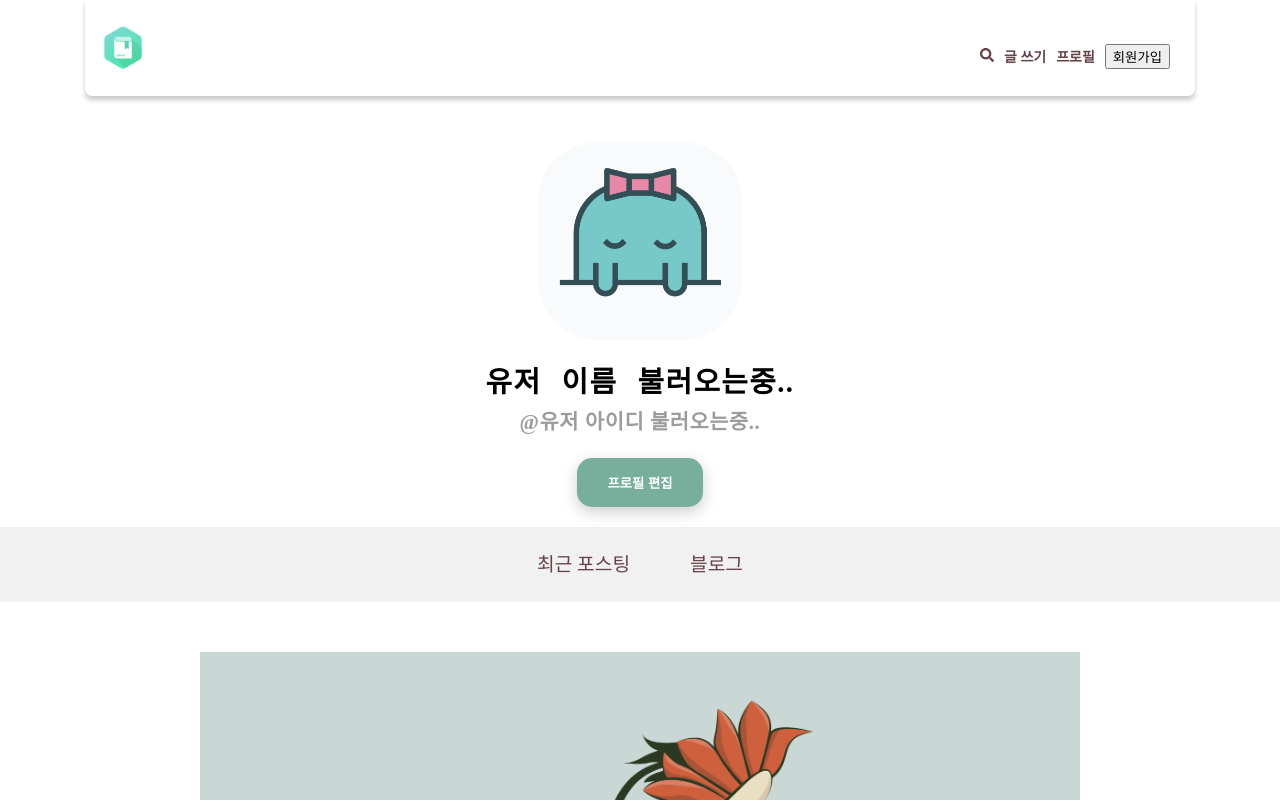
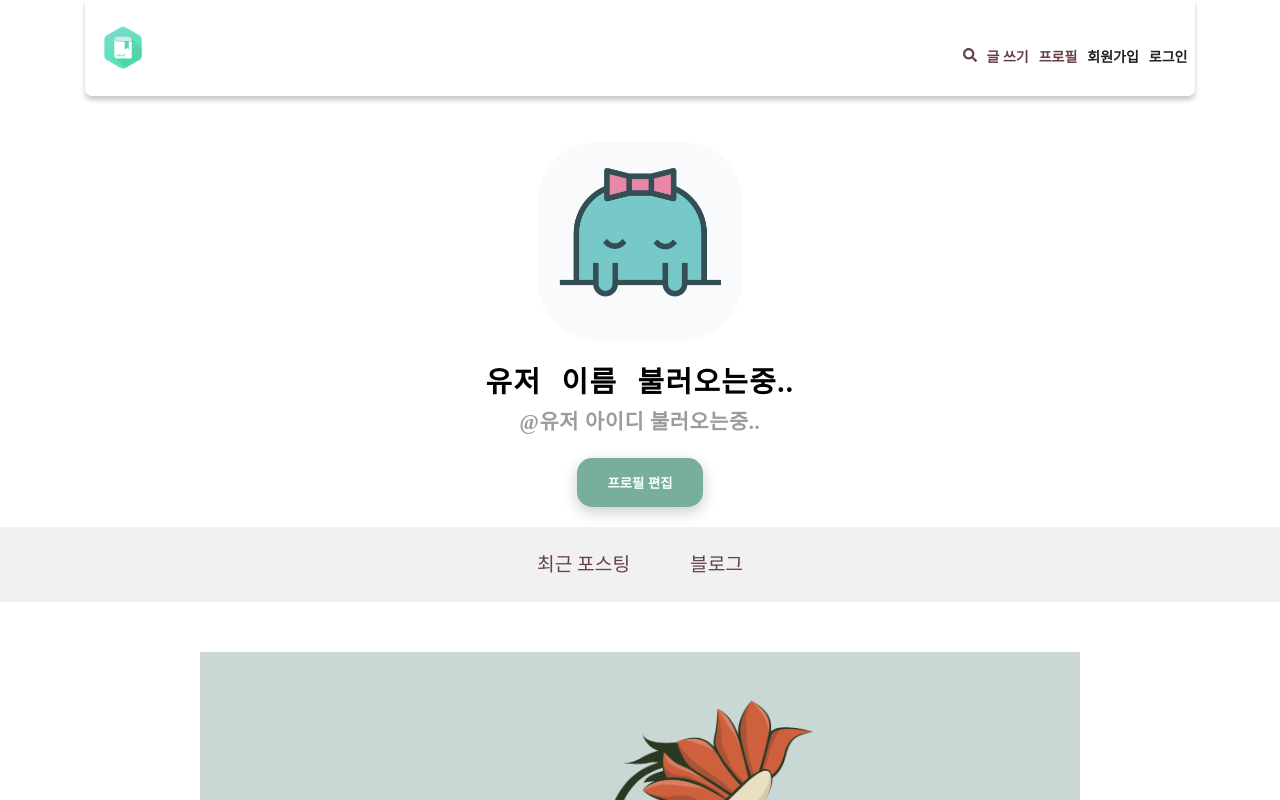
Before and after one commit to SuHuenPyo/blog, a React (Create React App) app in the folder frontend/miary/: page /myblog in a window 1280 px wide. Shown: the top 800 px of the page. Built offline with nearby package versions, Linux system fonts and the light colour scheme; a small style sheet from the web is missing; a web font is replaced by a local one.

Commit message:
MIARY-60 UseContext사용 뒤로가기시 모달 온오프, 외부클릭시 온오프 전파차단

```diff
--- a/frontend/miary/src/components/Header/Header.js
+++ b/frontend/miary/src/components/Header/Header.js
@@ -10,8 +10,9 @@ import {
 
 } from 'react-icons/fa';
 import { Link } from 'react-router-dom';
-import RegisterModal from '../Login/RegisterModal';
+import AccountModal from '../Login/AccountModal';
 import SignUpContent from '../Login/RegisterContent';
+import LoginContent from '../Login/LoginContent';
 
 const throttle = function (callback, waitTime) {
     let timerId = null;
@@ -31,8 +32,10 @@ export const Header = (props) => {
     //스크롤 감지 헤더숨김
     const [hide, setHide] = useState(false);
     const [pageY, setPageY] = useState(0);
-    //회원가입 모달창 스위치
+
+    //회원가입, 로그인 모달창 스위치
     const [signUp, setSignUp] = useState(false);
+    const [Login, setLogin] = useState(false);
 
     const documentRef = useRef(document);
 
@@ -57,8 +60,11 @@ export const Header = (props) => {
     //   setShowModal(true);
     // }
 
-    const switchModal = ()=>{
+    const switchModalRegister = ()=>{
         setSignUp(!signUp);
+    }
+    const switchModalLogin = ()=>{
+        setLogin(!Login);
     }
 
   return (
@@ -67,7 +73,7 @@ export const Header = (props) => {
 
         {/* <div className={hide ? 'HeaderContainer' + 'HeaderContainer:hide' : 'HeaderContainer'}> */}
         <div className='HeaderContainer'>
-            <div className='HeaderLogo'><Link to="/home"><img src={require('../../assets/img/miary_img/Symbol.png')}></img></Link></div>
+            <div className='HeaderLogo'><Link to="/"><img src={require('../../assets/img/miary_img/Symbol.png')}></img></Link></div>
             <div className='HeaderBlank'></div>
 
             <div className='HeaderToolsContainer'>
@@ -84,13 +90,20 @@ export const Header = (props) => {
                             프로필
                         </Link>
                     </li>
-                    <li>
-                        <input type="button" value="회원가입" className="RegisterBtn" onClick={switchModal}/>
-                        {/* <button onClick={openModal}>임시로그인</button> */}
+                    <li className="accountBtn" onClick={switchModalRegister}>
+                        회원가입
                         {signUp && (
-                            <RegisterModal closeModal={()=> setSignUp(!signUp)}>
+                            <AccountModal closeModal={()=> switchModalRegister(!signUp)}>
                                 <SignUpContent/>
-                            </RegisterModal>
+                            </AccountModal>
+                        )}
+                    </li>
+                    <li className="accountBtn" onClick={switchModalLogin}>
+                        로그인
+                        {Login && (
+                            <AccountModal closeModal={()=> switchModalLogin(!Login)}>
+                                <LoginContent/>
+                            </AccountModal>
                         )}
                     </li>
                 </ul>
--- a/frontend/miary/src/components/Header/Header.scss
+++ b/frontend/miary/src/components/Header/Header.scss
@@ -82,3 +82,9 @@ header{
             }
     }
 }
+
+.accountBtn{
+    &:hover{
+        cursor: pointer;
+    }
+}
```
